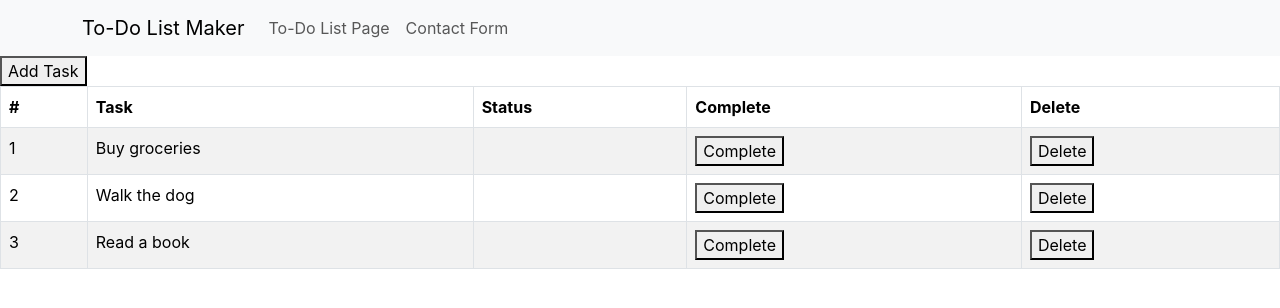
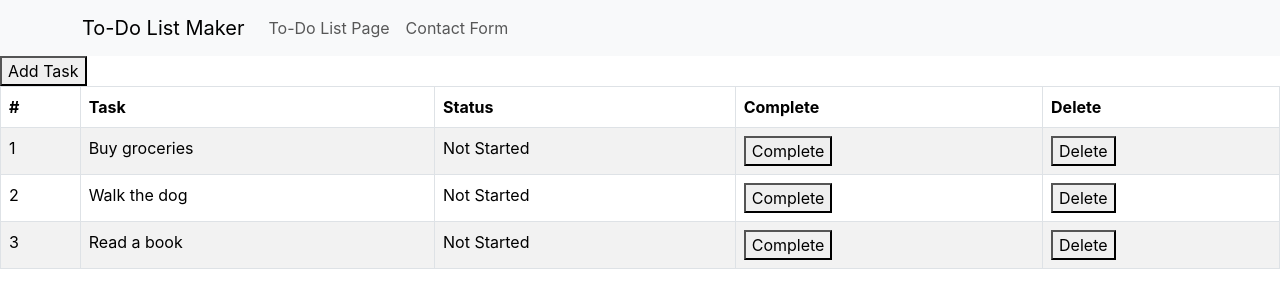
Before and after one commit to Joshua-Pierson/react-project3-webapp, a React (Create React App) app: page /todo in a window 1280 px wide. Shown: the top 308 px of the page. Built offline with nearby package versions, Linux system fonts and the light colour scheme.

Commit message:
update to do list add

```diff
--- a/src/App.js
+++ b/src/App.js
@@ -17,7 +17,7 @@ function App() {
   return (
     <>
         <Header />
-        <ToDoList todolist={todolist} />
+        <ToDoList todolist={todolist} setToDoList={setToDoList} />
     </>
   )
 }
--- a/src/components/ToDoList.jsx
+++ b/src/components/ToDoList.jsx
@@ -1,9 +1,9 @@
-import React from 'react'
+import React from 'react';
 import Table from 'react-bootstrap/Table';
 
 
-export default function ToDoList({todolist}) {
-  const ItemComponent = ({ item }) => <li>{item.id}, {item.task}, {item.completed ? 'Yes' : 'No'}, {item.NotCompleted ? 'Yes' : 'No'}</li>;
+export default function ToDoList({todolist, setToDoList}) {
+  const ItemComponent = ({ item }) => <li>{item.id}, {item.task}, {item.status}, {item.completed}, {item.delete}</li>;
 
     const renderedItems = todolist.map((item) => (
       <ItemComponent key={item.id} item={item} />
@@ -23,11 +23,11 @@ export default function ToDoList({todolist}) {
         const newItem = {
           id: todolist.length + 1,
           task: newTask,
-          Status: 'Not Started',
+          status: 'Not Started',
           completed: <button onClick={handleCompleteButtonClick}>Complete</button>,
           delete: <button onClick={handleDeleteButtonClick}>Delete</button>
         };
-        todolist.push(newItem);
+        setToDoList([...todolist, newItem]);
 
 
       }
@@ -51,7 +51,7 @@ export default function ToDoList({todolist}) {
           <tr key={item.id}>
             <td>{item.id}</td>
             <td>{item.task}</td>
-            <td>{item.Status}</td>
+            <td>{item.status}</td>
             <td>{item.completed}</td>
             <td>{item.delete}</td>
           </tr>
```
